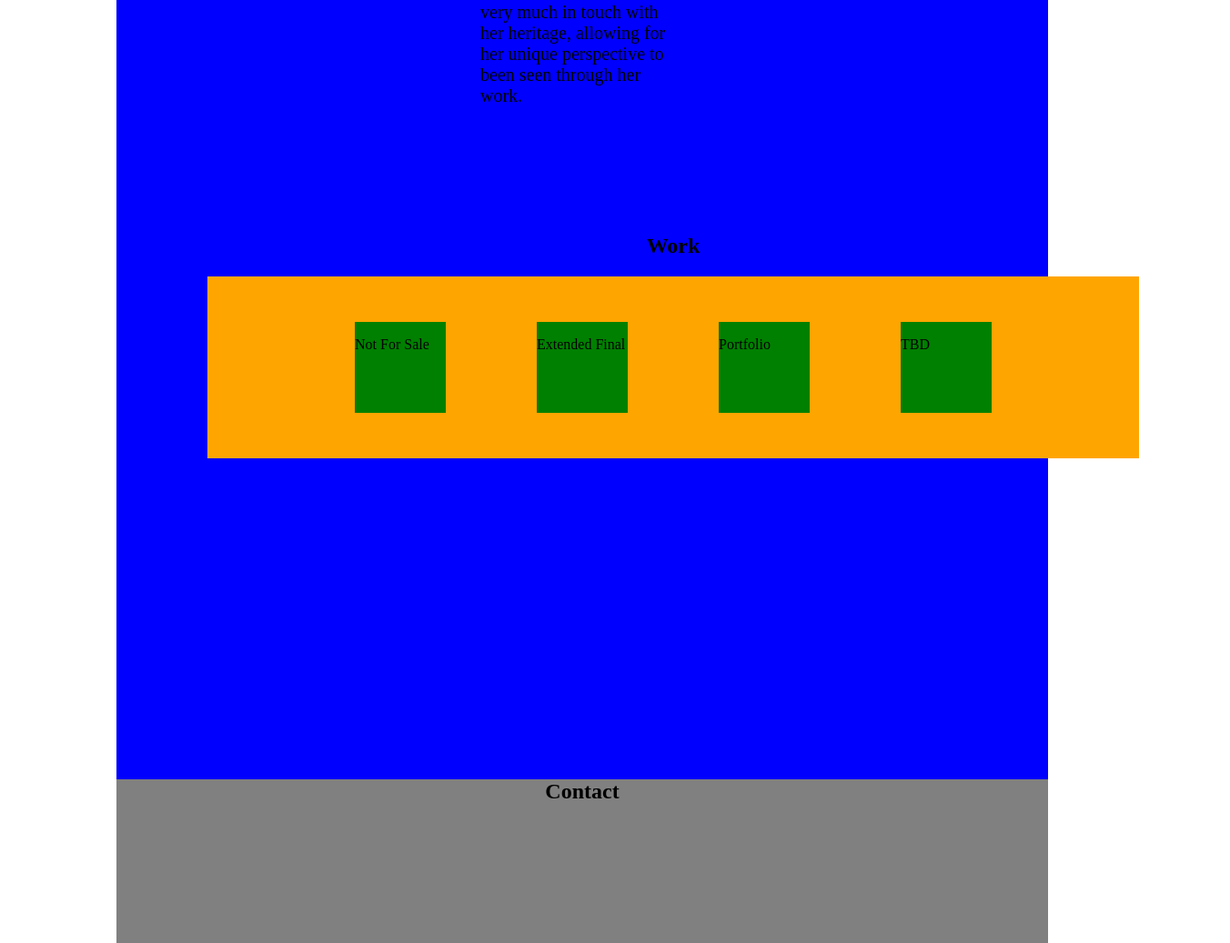
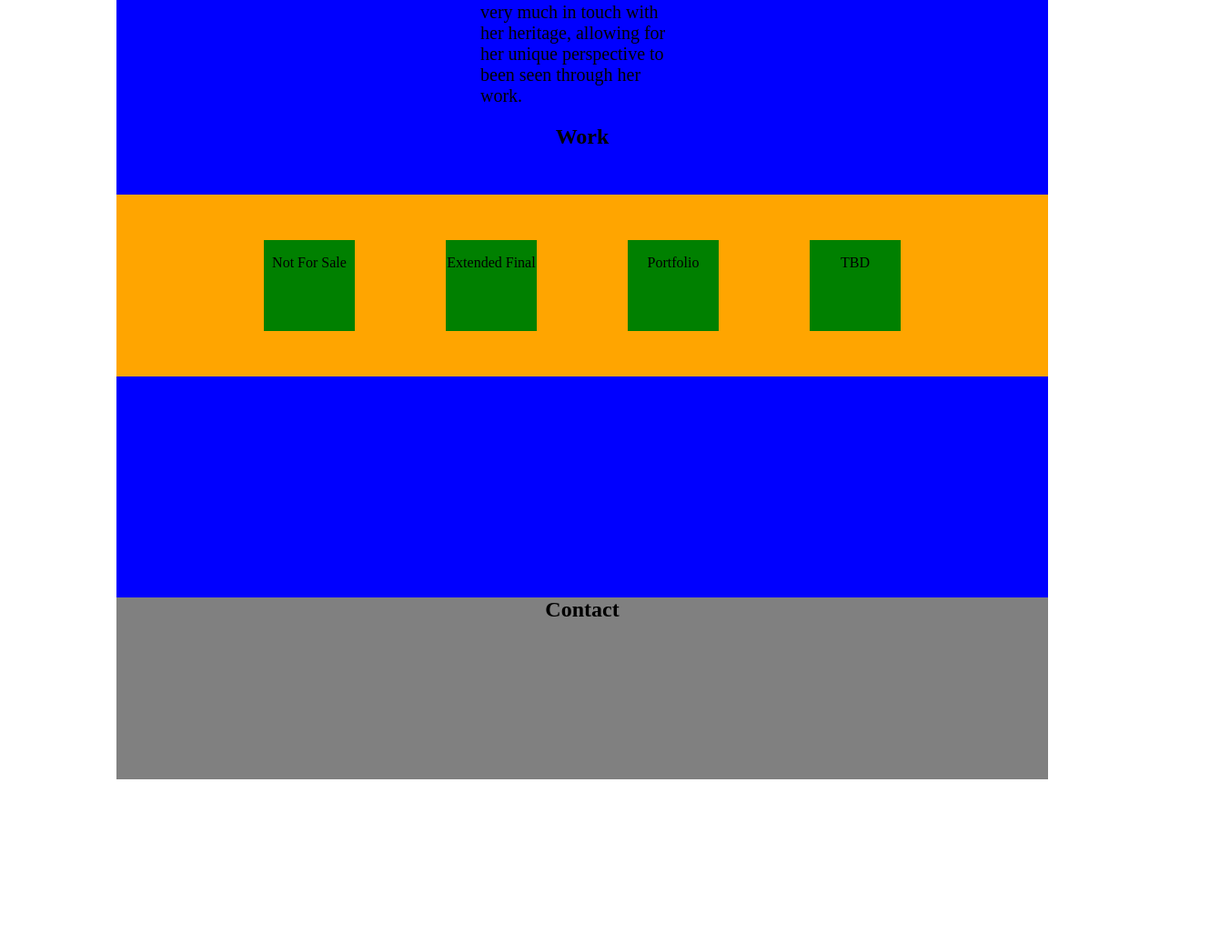
Before and after one commit to Splice09/MichellePortfolio, a website: page index.html in a window 1280 px wide. Shown: the part 1540-2577 px from the top of the page at 91% size, 1352 px wide, since content can reach past the window. After the commit the page ends 2397 px from the top, so only its background shows below. Drawn offline with Linux system fonts and the light colour scheme; files that its build step writes are made by us from their sources; files whose address does not match are found by name.

Commit message:
fixing body style

```diff
--- a/css/desktopStyle.css
+++ b/css/desktopStyle.css
@@ -50,7 +50,6 @@ html, body {
 #portfolio{
   height:500px;
   width:100%;
-  padding:100px;
 }
 
 #portfolio h2{
@@ -58,6 +57,8 @@ html, body {
 }
 
 #portfolioBoxContainer{
+  margin-top:50px;
+  margin-bottom:50px;
   display: flex;
   flex-wrap: wrap;
   justify-content: center;
@@ -72,6 +73,10 @@ html, body {
   margin:50px;
 }
 
+.portfolioBox p{
+  text-align:center;
+}
+
 /* ================================================= */
 /* CONTACT */
 /* ================================================= */
```
